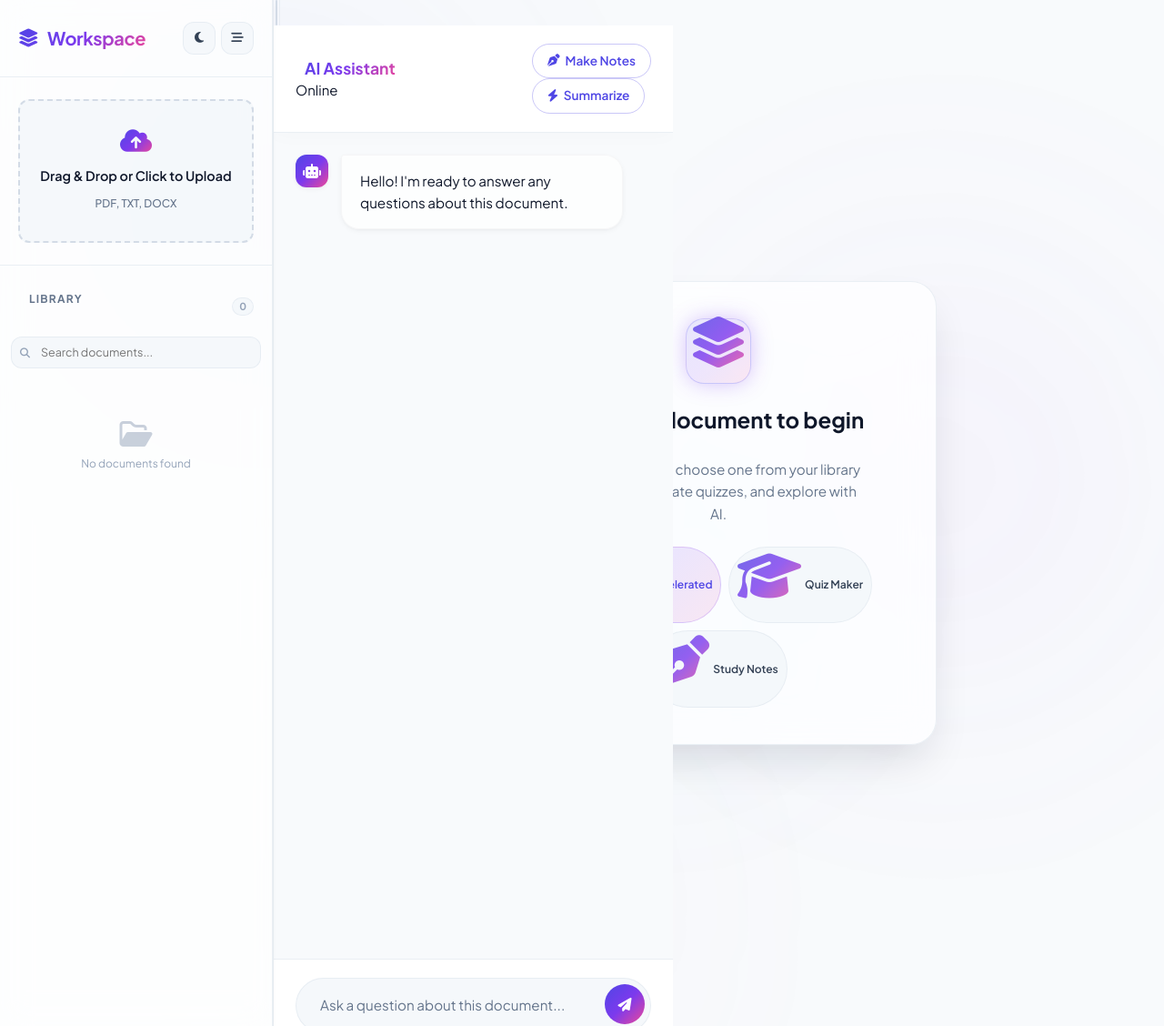
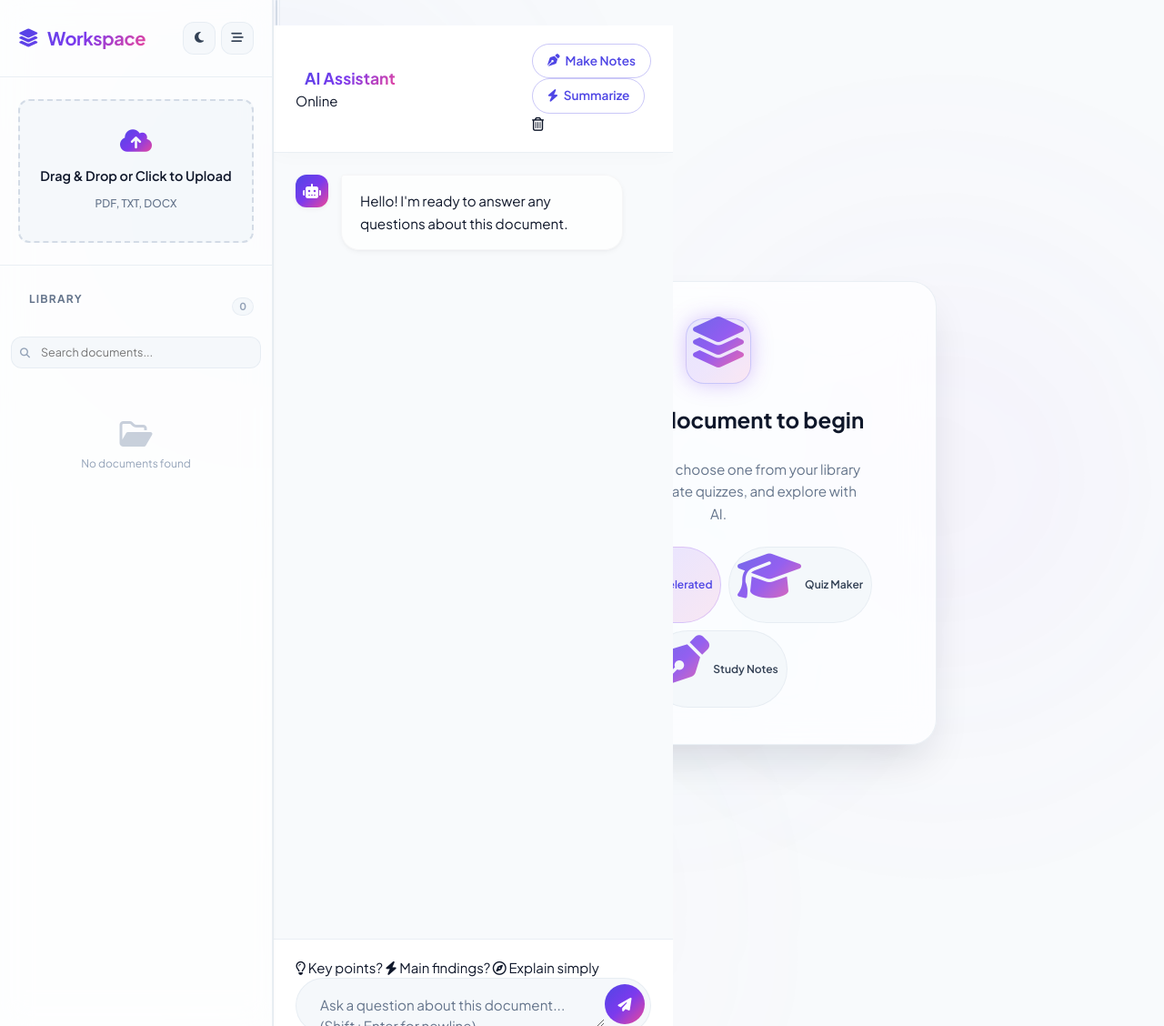
Before and after one commit to prashant-7-8-7/Macro-Project-, a FastAPI app: page / in a window 1280 px wide. Shown: the whole page at 91% size. Run offline with FastAPI, Linux system fonts and the light colour scheme; data that the repository does not hold is empty; some libraries are stand-ins or nearby versions.

Commit message:
feat: add clear chat button, suggested chips container, and textarea in index.html

```diff
--- a/src/web/templates/index.html
+++ b/src/web/templates/index.html
@@ -290,6 +290,9 @@
                         <button id="btn-summarize" class="btn-primary-outline" title="Generate quick summary of document">
                             <i class="fa-solid fa-bolt"></i> Summarize
                         </button>
+                        <button id="btn-clear-chat" class="btn-icon-subtle" title="Clear chat history" aria-label="Clear chat history">
+                            <i class="fa-regular fa-trash-can"></i>
+                        </button>
                     </div>
                 </header>
 
@@ -306,11 +309,27 @@
                 </div>
 
                 <div class="chat-input-area">
+                    <!-- Suggested Question Chips -->
+                    <div id="suggested-questions-container" class="suggested-questions-container">
+                        <div id="suggested-chips-list" class="suggested-chips-list">
+                            <button class="suggested-chip" data-query="What are the key points in this document?">
+                                <i class="fa-regular fa-lightbulb"></i> Key points?
+                            </button>
+                            <button class="suggested-chip" data-query="Can you summarize the main findings?">
+                                <i class="fa-solid fa-bolt"></i> Main findings?
+                            </button>
+                            <button class="suggested-chip" data-query="Explain the most important concepts simply.">
+                                <i class="fa-regular fa-compass"></i> Explain simply
+                            </button>
+                        </div>
+                    </div>
+
                     <div class="input-wrapper">
-                        <input type="text"
-                               id="chat-input"
-                               placeholder="Ask a question about this document...">
-                        <button id="btn-send" aria-label="Send question">
+                        <textarea id="chat-input"
+                                  placeholder="Ask a question about this document... (Shift+Enter for newline)"
+                                  rows="1"
+                                  autocomplete="off"></textarea>
+                        <button id="btn-send" aria-label="Send question" title="Send question">
                             <i class="fa-solid fa-paper-plane"></i>
                         </button>
                     </div>
```
